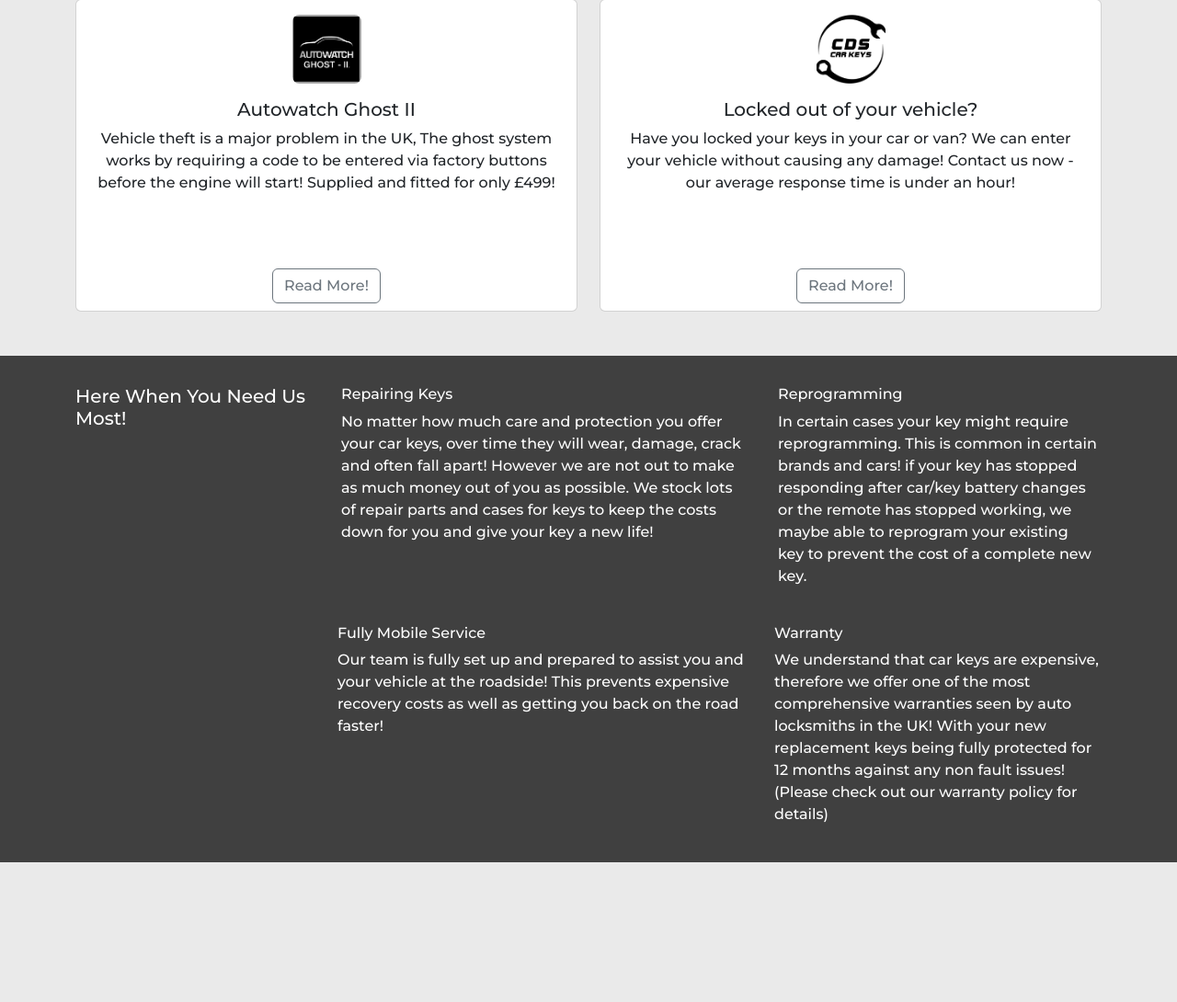
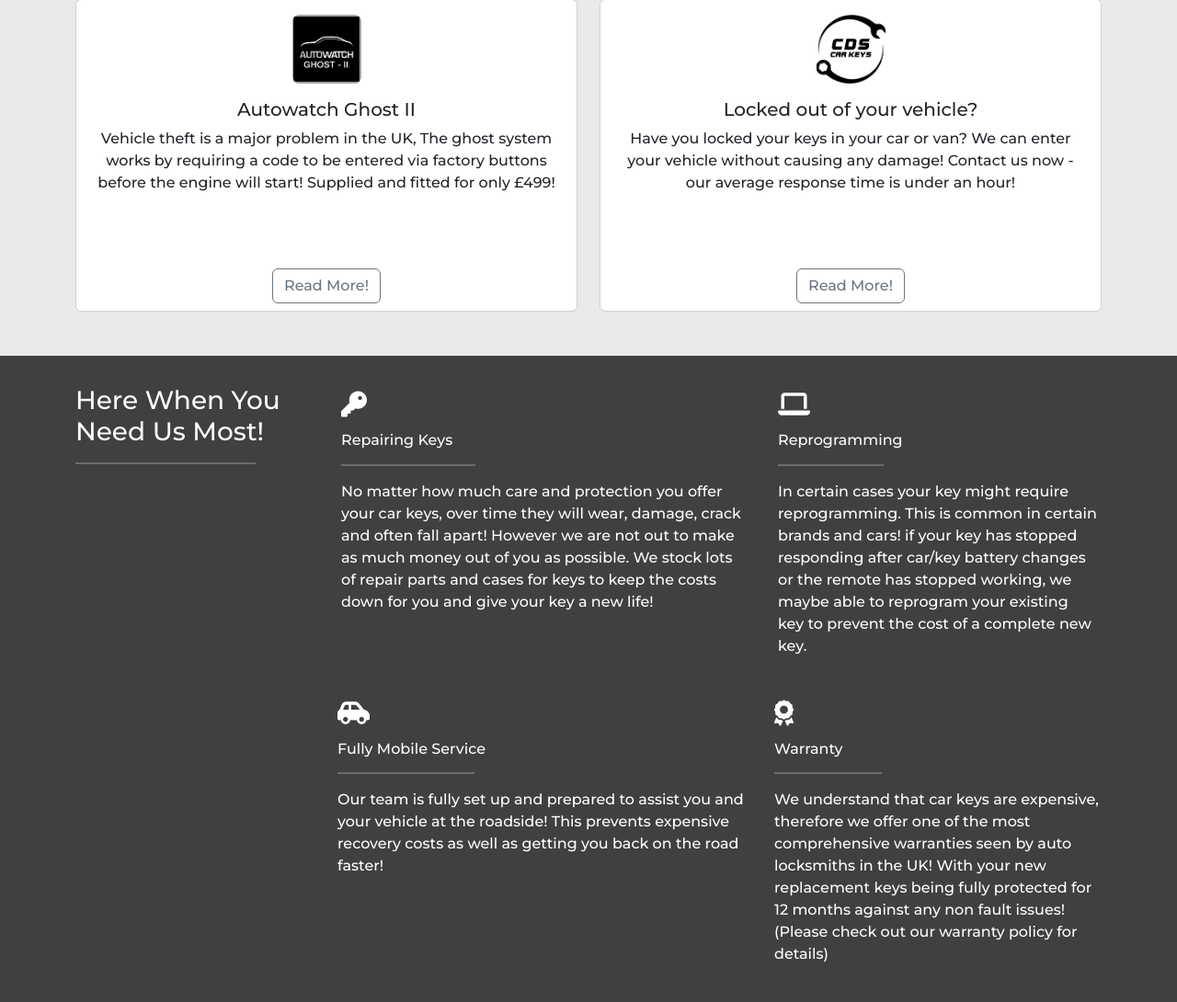
Before and after one commit to danieljcave/p5-cds-car-keys, a Django app: template home/templates/home/index.html in a window 1280 px wide. Shown: the part 1710-2800 px from the top of the page at 92% size. Before the commit the page ends 2648 px from the top, so only its background shows below. Run offline with Django 5.2, Linux system fonts and the light colour scheme; the template is opened without the code that fills it, so the values that code supplies are empty; some libraries are stand-ins or nearby versions.

Commit message:
Updated services section to include icons and styling

```diff
--- a/home/templates/home/index.html
+++ b/home/templates/home/index.html
@@ -122,15 +122,24 @@
     <div class="container text-white pt-3 pb-3">
         <div class="row">
             <div class="col-md-3 pt-3 pb-3">
-                <h5>Here When You Need Us Most!</h5>
+                <h5 class="services-heading">Here When You Need Us Most!</h5>
+                <hr class="services-break-heading">
                 <p></p>
             </div>
             <div class="col-md-5 p-3">
+                <div class="services-icons">
+                    <i class="fa-solid fa-key"></i>
+                </div>
                 <h6>Repairing Keys</h6>
+                <hr class="services-break">
                 <p>No matter how much care and protection you offer your car keys, over time they will wear, damage, crack and often fall apart! However we are not out to make as much money out of you as possible. We stock lots of repair parts and cases for keys to keep the costs down for you and give your key a new life!</p>
             </div>
             <div class="col-md-4 p-3">
+                <div class="services-icons">
+                    <i class="fa-solid fa-laptop"></i>
+                </div>
                 <h6>Reprogramming</h6>
+                <hr class="services-break">
                 <p>In certain cases your key might require reprogramming. This is common in certain brands and cars! if your key has stopped responding after car/key battery changes or the remote has stopped working, we maybe able to reprogram your existing key to prevent the cost of a complete new key.</p>
             </div>
         </div>
@@ -138,11 +147,19 @@
             <div class="col-md-3 d-none d-md-block">
             </div>
             <div class="col-md-5 pt-2 pb-2">
+                <div class="services-icons">
+                    <i class="fa-solid fa-car-side"></i>
+                </div>
                 <h6>Fully Mobile Service</h6>
+                <hr class="services-break">
                 <p>Our team is fully set up and prepared to assist you and your vehicle at the roadside! This prevents expensive recovery costs as well as getting you back on the road faster!</p>
             </div>
             <div class="col-md-4 pt-2 pb-2">
+                <div class="services-icons">
+                    <i class="fa-solid fa-award"></i>
+                </div>
                 <h6>Warranty</h6>
+                <hr class="services-break">
                 <p>We understand that car keys are expensive, therefore we offer one of the most comprehensive warranties seen by auto locksmiths in the UK! With your new replacement keys being fully protected for 12 months against any non fault issues! (Please check out our warranty policy for details)</p>
             </div>
         </div>
--- a/static/css/base.css
+++ b/static/css/base.css
@@ -72,6 +72,34 @@ body{
     background-color: #404040;
 }
 
+.services-heading{
+    font-size: 28px;
+}
+
+.services-break{
+    width: 33%;
+    border: 1px solid #EAEAEA;
+}
+
+.services-break-heading{
+    width: 75%;
+    border: 1px solid #EAEAEA;
+}
+
+.services-icons{
+    font-size: 28px;
+    padding-bottom: .5rem;
+}
+
+
+
+
+
+
+
+
+
+
 @media (max-width: 1399px){
     .card{
         height: 340px;
--- a/templates/base.html
+++ b/templates/base.html
@@ -68,7 +68,7 @@
               <a class="nav-link" href="#">Shop</a>
             </li>
             <li class="nav-item">
-              <a class="nav-link" href="#">Info</a>
+              <a class="nav-link" href="#">Contact Us</a>
             </li>
           </ul>
           <ul class="navbar-nav">
```
